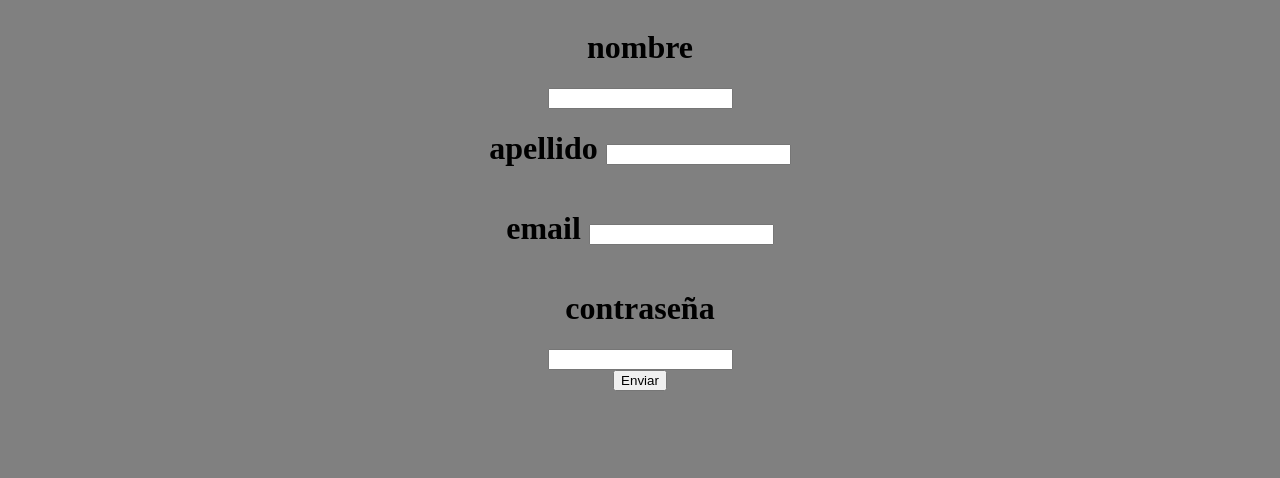
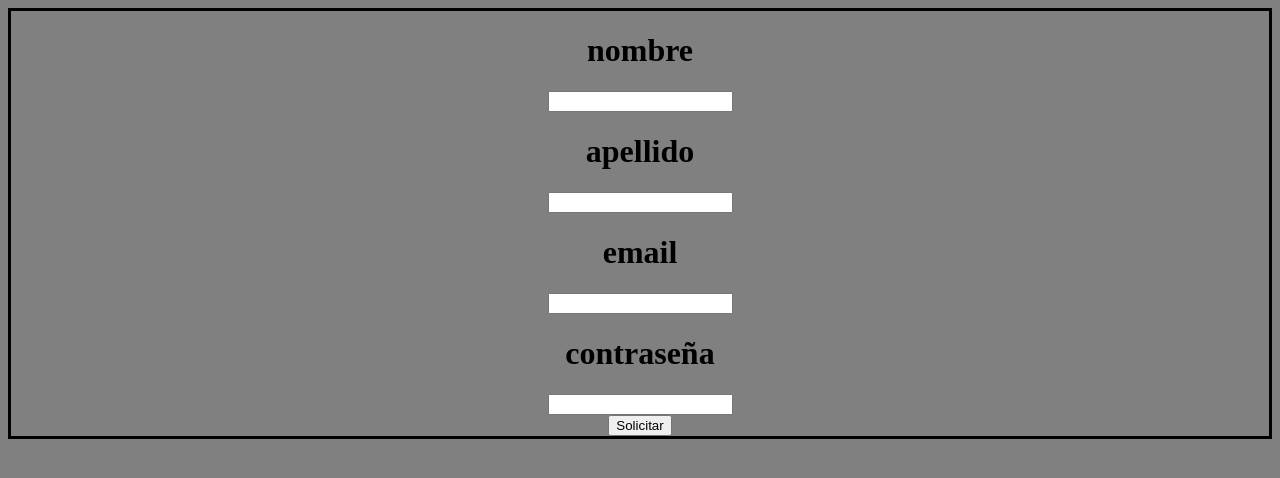
Before and after one commit to AnderArregui/proyecto-colaborativo, a plain HTML site: page index.html in a window 1280 px wide. Drawn offline with Linux system fonts and the light colour scheme.

Commit message:
cambios del borde ander

```diff
--- a/index.html
+++ b/index.html
@@ -13,15 +13,15 @@
         </h1>
         <input type="text" id="nombre" name="nombre" required>
         <h1>apellido
-
+        </h1>
         <input type="text" id="apellido" name="apellido" required>
         <h1>email
-
+        </h1>
         <input type="email" id="email" name="email" required>
         <h1>contraseña
         </h1>
         <input type="password" id="password" name="password" required>
-        <input type="submit" value="Enviar">
+        <input type="submit" value="Solicitar">
 
     </form>
 
--- a/style.css
+++ b/style.css
@@ -3,6 +3,7 @@
     justify-content: center;
     align-items: center;
     flex-direction: column;
+    border: 3px solid black;
 }
 
 body{
```
